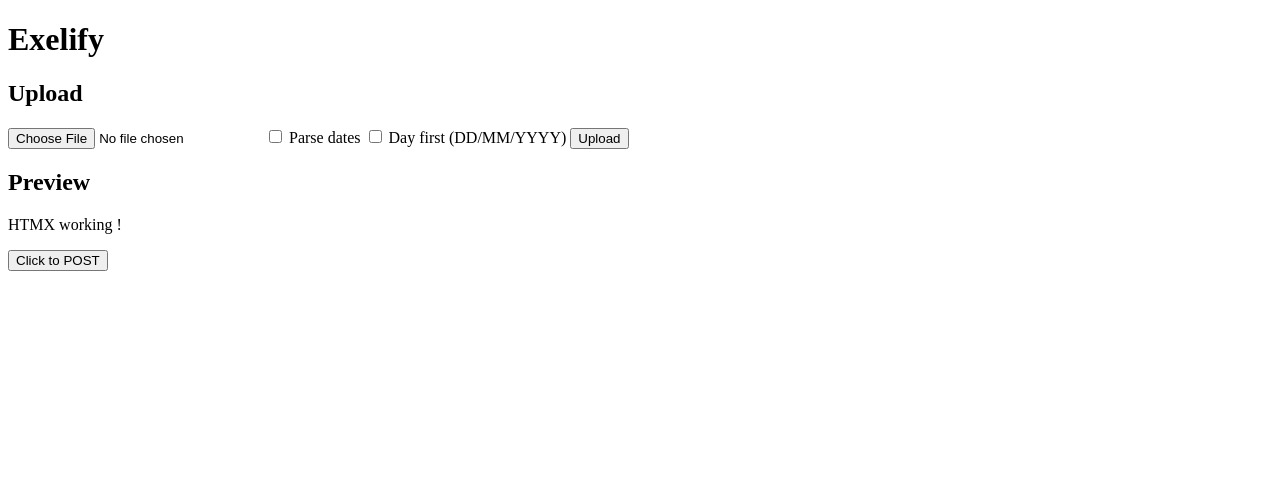
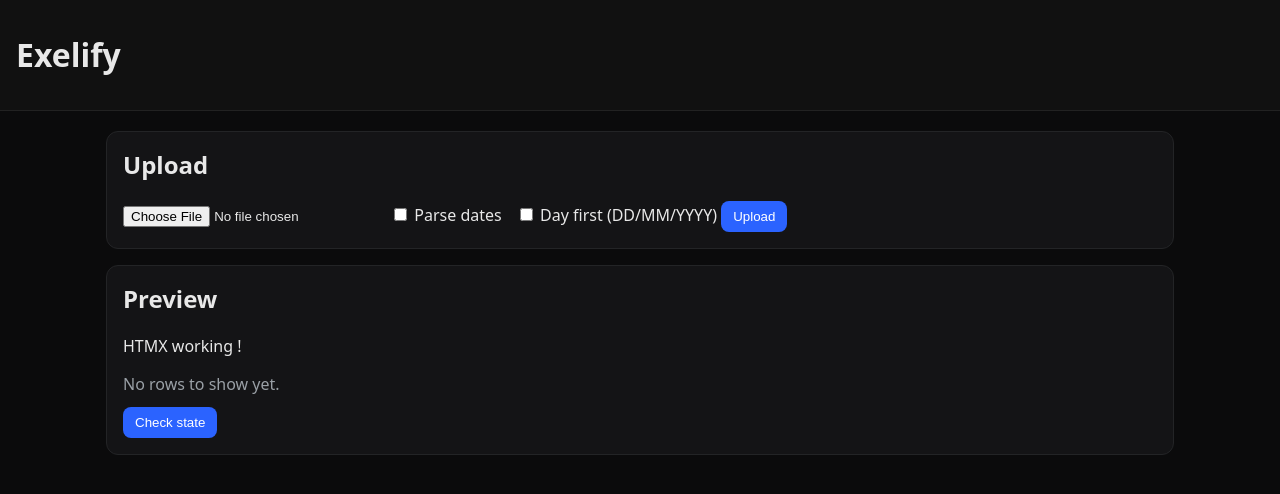
Before and after one commit to lazyserp/Exelify, a Flask app: page / in a window 1280 px wide. Shown: the top 494 px of the page. Run offline with Flask 3, Linux system fonts and the light colour scheme; some libraries are stand-ins or nearby versions.

Commit message:
Added File preview

```diff
--- a/app.py
+++ b/app.py
@@ -1,5 +1,7 @@
 from flask import Flask,render_template,request
 from werkzeug.utils import secure_filename
+from storage import new_doc_id, save_df
+import pandas as pd
 
 
 app = Flask(__name__)
@@ -18,24 +20,88 @@
     return render_template("_preview.html.j2", message=f"Route reached via POST ✅")
 
 
+ALLOWED_EXTS = {".csv", ".xlsx"}  # we only accept CSV or Excel today
 
-ALLOWED_EXTS = {".csv",".xlsx"}
-@app.route("/upload",methods=["GET","POST"])
+@app.route("/upload", methods=["POST"])
 def upload():
+    # 1) Get the uploaded file object from the form field named "file"
     file = request.files.get("file")
     if not file or file.filename.strip() == "":
-        return render_template("_preview.html.j2",mnessage="NO FILE SELECTED")
+        # If no file was chosen, return the preview partial with an error message
+        return render_template("_preview.html.j2", message="No file selected ❌"), 400
 
+    # 2) Clean the filename and check extension whitelisting (security)
     fname = secure_filename(file.filename)
-    ext = (("." + fname.rsplit(".",1)[1].lower()) if "." in fname else "")
+    ext = ("." + fname.rsplit(".", 1)[1].lower()) if "." in fname else ""
     if ext not in ALLOWED_EXTS:
-        return render_template("_preview.html.j2",message="only csv or .xlsx")
+        return render_template("_preview.html.j2", message="Only .csv or .xlsx allowed ❌"), 400
 
-    return render_template("_preview.html.j2",messsage =f"Received {fname}")
+    # 3) Create a new unique id (doc_id) for this uploaded dataset/session
+    doc_id = new_doc_id()
+
+    try:
+        # 4) Read the FULL DataFrame (not just a preview)
+        #    - For CSV we can read directly from file.stream
+        #    - For Excel we rewind the stream and use read_excel
+        #    - dtype_backend="pyarrow" gives better nullable dtypes (optional)
+        if ext == ".csv":
+            full_df = pd.read_csv(file.stream, dtype_backend="pyarrow")
+        else:
+            file.stream.seek(0)
+            full_df = pd.read_excel(file.stream, dtype_backend="pyarrow")
+
+        # 5) Persist the full DataFrame to disk for this doc_id
+        save_df(doc_id, full_df)
+
+        # 6) Build a lightweight preview (first 100 rows) to render in HTML
+        preview_df = full_df.head(100)
+        rows_html = preview_df.to_html(index=False, border=0, classes="preview")
+
+        # 7) Build a small "schema" summary (column, dtype, % nulls)
+        dtypes = preview_df.dtypes.astype(str)
+        null_pct = (preview_df.isna().mean() * 100).round(2)
+        lines = [
+            f"{col:25} {dtypes[col]:12} nulls: {null_pct[col]:.2f}%"
+            for col in preview_df.columns
+        ]
+        schema_text = "\n".join(lines)
+
+        # 8) Return the preview partial with:
+        #    - message text
+        #    - HTML table for the first 100 rows
+        #    - schema text
+        #    - the doc_id so the page can carry it for future operations
+        return render_template(
+            "_preview.html.j2",
+            message=f"Loaded {fname} ✅ (showing first 100 rows)",
+            rows=rows_html,
+            schema=schema_text,
+            doc_id=doc_id,
+        )
+
+    except Exception as e:
+        # If pandas throws (bad encoding, corrupt file, etc.), surface the error nicely
+        return render_template("_preview.html.j2", message=f"Parse error ❌: {e}"), 400
+
+
+    return render_template("_preview.html.j2", message=f"Received {fname} ✅")
 
 
 
+@app.route("/info", methods=["POST"])
+def info():
+    # doc_id is carried by a hidden input in the preview partial
+    doc_id = request.form.get("doc_id")
+    if not doc_id:
+        return render_template("_preview.html.j2", message="Missing doc_id ❌"), 400
 
+    try:
+        df = load_df(doc_id)  # load the full, persisted DataFrame
+        msg = f"State OK ✅  rows={len(df)}  cols={len(df.columns)}"
+        # We keep the preview minimal here; you can show table/schema again if you like
+        return render_template("_preview.html.j2", message=msg, rows=None, schema=None, doc_id=doc_id)
+    except Exception as e:
+        return render_template("_preview.html.j2", message=f"Load error ❌: {e}"), 400
 
 
 if __name__=="__main__":
--- /dev/null
+++ b/static/styles.css
@@ -0,0 +1,74 @@
+:root {
+  --bg: #0b0b0c;
+  --fg: #e8e8e8;
+  --card: #141416;
+  --muted: #9aa0a6;
+  --border: #232426;
+}
+
+* { box-sizing: border-box; }
+html, body {
+  margin: 0; padding: 0;
+  background: var(--bg); color: var(--fg);
+  font-family: system-ui, -apple-system, Segoe UI, Roboto, Ubuntu, Cantarell, "Noto Sans", Arial, "Apple Color Emoji", "Segoe UI Emoji";
+}
+
+.topbar {
+  position: sticky; top: 0;
+  background: #111; border-bottom: 1px solid #222;
+  padding: 12px 16px;
+}
+
+.container { max-width: 1100px; margin: 20px auto; padding: 0 16px; }
+
+.panel {
+  background: var(--card);
+  border: 1px solid var(--border);
+  border-radius: 12px;
+  padding: 16px;
+  margin-bottom: 16px;
+}
+
+.panel h2 { margin-top: 0; }
+
+button {
+  background: #2b63ff; color: #fff;
+  border: none; padding: 8px 12px;
+  border-radius: 8px; cursor: pointer;
+}
+button:hover { filter: brightness(1.05); }
+
+.inline { margin-left: 10px; }
+
+.table-scroll {
+  overflow: auto;
+  max-height: 480px;
+  border: 1px solid #2a2b2e;
+  border-radius: 8px;
+  padding: 8px;
+}
+
+.placeholder { color: var(--muted); }
+
+.schema { margin-top: 12px; }
+
+.spinner {
+  position: fixed; right: 16px; bottom: 16px;
+  width: 14px; height: 14px;
+  border: 2px solid #555; border-left-color: transparent;
+  border-radius: 50%;
+  animation: spin 0.8s linear infinite;
+  display: none;
+}
+
+/* Show spinner while any HTMX request is in-flight */
+.htmx-request ~ #spinner, .htmx-request #spinner { display: block; }
+
+@keyframes spin { to { transform: rotate(360deg); } }
+
+/* Optional: table reset for pandas .to_html() output */
+table.preview { border-collapse: collapse; width: 100%; }
+table.preview th, table.preview td {
+  padding: 8px; border-bottom: 1px solid #2a2b2e; text-align: left;
+}
+table.preview th { font-weight: 600; }
--- a/storage.py
+++ b/storage.py
@@ -0,0 +1,81 @@
+# storage.py
+# -----------
+# This module is your tiny persistence layer:
+# - Gives each uploaded dataset a unique id (doc_id)
+# - Saves the *current* DataFrame to disk in Parquet format
+# - Loads the current DataFrame back when an operation is requested
+# - Keeps a simple, single-level UNDO snapshot
+
+import os
+import uuid
+import pandas as pd
+
+# Where we store all parquet files on disk
+TMP_DIR = "tmp"
+
+# Make sure the folder exists when this module is imported
+os.makedirs(TMP_DIR, exist_ok=True)
+
+
+def new_doc_id() -> str:
+    """
+    Create a globally unique id for an uploaded dataset/session.
+    Example: '3f2b2a64-9f1c-4e74-9d7c-6a07d0f1b1dc'
+    We return str(UUID) so it's easy to embed into HTML as a hidden field.
+    """
+    return str(uuid.uuid4())
+
+
+def _path(doc_id: str) -> str:
+    """
+    Build the file path for the *current* DataFrame for this doc_id.
+    Example: tmp/<doc_id>.parquet
+    """
+    return os.path.join(TMP_DIR, f"{doc_id}.parquet")
+
+
+def _undo_path(doc_id: str) -> str:
+    """
+    Build the file path for the single-level UNDO snapshot.
+    Example: tmp/<doc_id>_undo.parquet
+    """
+    return os.path.join(TMP_DIR, f"{doc_id}_undo.parquet")
+
+
+def save_df(doc_id: str, df: pd.DataFrame) -> None:
+    """
+    Persist the *current* DataFrame for this doc_id to disk in Parquet format.
+    - Parquet is fast, compact, and preserves types better than CSV.
+    - index=False means we don't store the pandas index column.
+    """
+    df.to_parquet(_path(doc_id), index=False)
+
+
+def load_df(doc_id: str) -> pd.DataFrame:
+    """
+    Load the *current* DataFrame for this doc_id from disk.
+    - Raises if the file doesn't exist; caller can catch and handle.
+    """
+    return pd.read_parquet(_path(doc_id))
+
+
+def push_undo(doc_id: str, df: pd.DataFrame) -> None:
+    """
+    Save a single UNDO snapshot for this doc_id.
+    - We overwrite any previous snapshot (single-level undo).
+    - Call this *before* applying a mutating operation.
+    """
+    df.to_parquet(_undo_path(doc_id), index=False)
+
+
+def pop_undo(doc_id: str) -> pd.DataFrame | None:
+    """
+    Return the UNDO snapshot if it exists; otherwise return None.
+    - In this simple version we DO NOT delete the undo file after reading,
+      so pressing 'Undo' repeatedly will keep restoring the same snapshot.
+      (You can choose to delete after reading for one-shot undo.)
+    """
+    upath = _undo_path(doc_id)
+    if os.path.exists(upath):
+        return pd.read_parquet(upath)
+    return None
--- a/templates/_preview.html.j2
+++ b/templates/_preview.html.j2
@@ -1,8 +1,29 @@
-<section id="preview">
+<section id="preview" class="panel">
+  {# Carry the doc_id so future HTMX posts include it automatically #}
+  {% if doc_id %}
+  <input type="hidden" name="doc_id" value="{{ doc_id }}">
+  {% endif %}
+
   <h2>Preview</h2>
   <p>{{ message }}</p>
 
-  <form hx-post="/demo-post" hx-target="#preview" hx-swap="outerHTML">
-    <button type="submit">Click to POST</button>
+  {% if rows %}
+  <div class="table-scroll">
+    {{ rows|safe }}
+  </div>
+  {% else %}
+  <div class="placeholder">No rows to show yet.</div>
+  {% endif %}
+
+  {% if schema %}
+  <details class="schema">
+    <summary>Schema</summary>
+    <pre>{{ schema }}</pre>
+  </details>
+  {% endif %}
+
+  {# Optional small form to verify we can load the saved DataFrame #}
+  <form hx-post="/info" hx-target="#preview" hx-swap="outerHTML" style="margin-top:12px">
+    <button type="submit">Check state</button>
   </form>
 </section>
--- a/templates/base.html.j2
+++ b/templates/base.html.j2
@@ -1,21 +1,28 @@
 <!DOCTYPE html>
 <html lang="en">
+
 <head>
-    <meta charset="UTF-8">
+    <meta charset="UTF-8" />
+    <meta name="viewport" content="width=device-width, initial-scale=1.0" />
+    <title>Exelify</title>
+
+    <!-- HTMX -->
     <script src="https://unpkg.com/htmx.org@1.9.12"></script>
 
-    <title> Exelify </title>
-
-    <script src=""https://unpkg.com/htmx.org@1.9.12"></script>
-
+    <!-- External CSS -->
+    <link rel="stylesheet" href="{{ url_for('static', filename='styles.css') }}" />
 </head>
 
 <body>
-    <h1> Exelify </h1>
-    <main>
-        {% block content %}
-        {% endblock %}
+    <header class="topbar">
+        <h1>Exelify</h1>
+    </header>
 
+    <main class="container">
+        {% block content %}{% endblock %}
     </main>
+
+    <div id="spinner" class="spinner" aria-hidden="true"></div>
 </body>
+
 </html>
--- a/templates/index.html.j2
+++ b/templates/index.html.j2
@@ -1,18 +1,17 @@
 {% extends "base.html.j2" %}
 {% block content %}
 
-<section>
+<section class="panel">
     <h2>Upload</h2>
     <form id="upload-form" enctype="multipart/form-data" hx-post="/upload" hx-target="#preview" hx-swap="outerHTML">
         <input type="file" name="file" accept=".csv,.xlsx" />
-        <!-- Options you’ll wire later with pandas -->
-        <label><input type="checkbox" name="parse_dates"> Parse dates</label>
-        <label><input type="checkbox" name="dayfirst"> Day first (DD/MM/YYYY)</label>
+        <label class="inline"><input type="checkbox" name="parse_dates" /> Parse dates</label>
+        <label class="inline"><input type="checkbox" name="dayfirst" /> Day first (DD/MM/YYYY)</label>
         <button type="submit">Upload</button>
     </form>
 </section>
 
-<section id="preview" hx-get="/ping" hx-trigger="load" hx-swap="outerHTML">
+<section id="preview" class="panel" hx-get="/ping" hx-trigger="load" hx-swap="outerHTML">
     <p>Loading preview…</p>
 </section>
 
```
Also changed, not shown: 1 other file.
